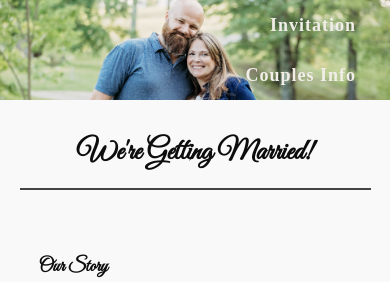
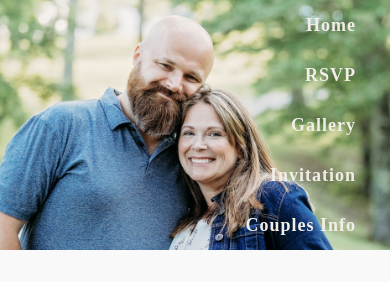
Before and after one commit to McleodHerritt/wedding-app, a React (Create React App) app in the folder client/: page / in a window 390 px wide. Shown: the top 282 px of the page. Built offline with nearby package versions, Linux system fonts and the light colour scheme; a web font is replaced by a local one.

Commit message:
fixed header

```diff
--- a/client/src/components/Header/Header.css
+++ b/client/src/components/Header/Header.css
@@ -2,8 +2,8 @@
 header {
   display: flex;
   align-items: center;
-  min-height: 400px;
-  width: 100%;
+  height: auto;
+  width: auto;
   position: relative;
 }
 
@@ -91,7 +91,7 @@ li {
 
 @media (max-width: 1400px) {
   header {
-    min-height: 200px;
+    min-height: fit-content;
     min-width: 100%;
   }
 
@@ -124,7 +124,7 @@ li {
 
 @media (max-width: 800px) {
   header {
-    min-height: 100px;
+    min-height: fit-content;
   }
 
   .header__right {
```
